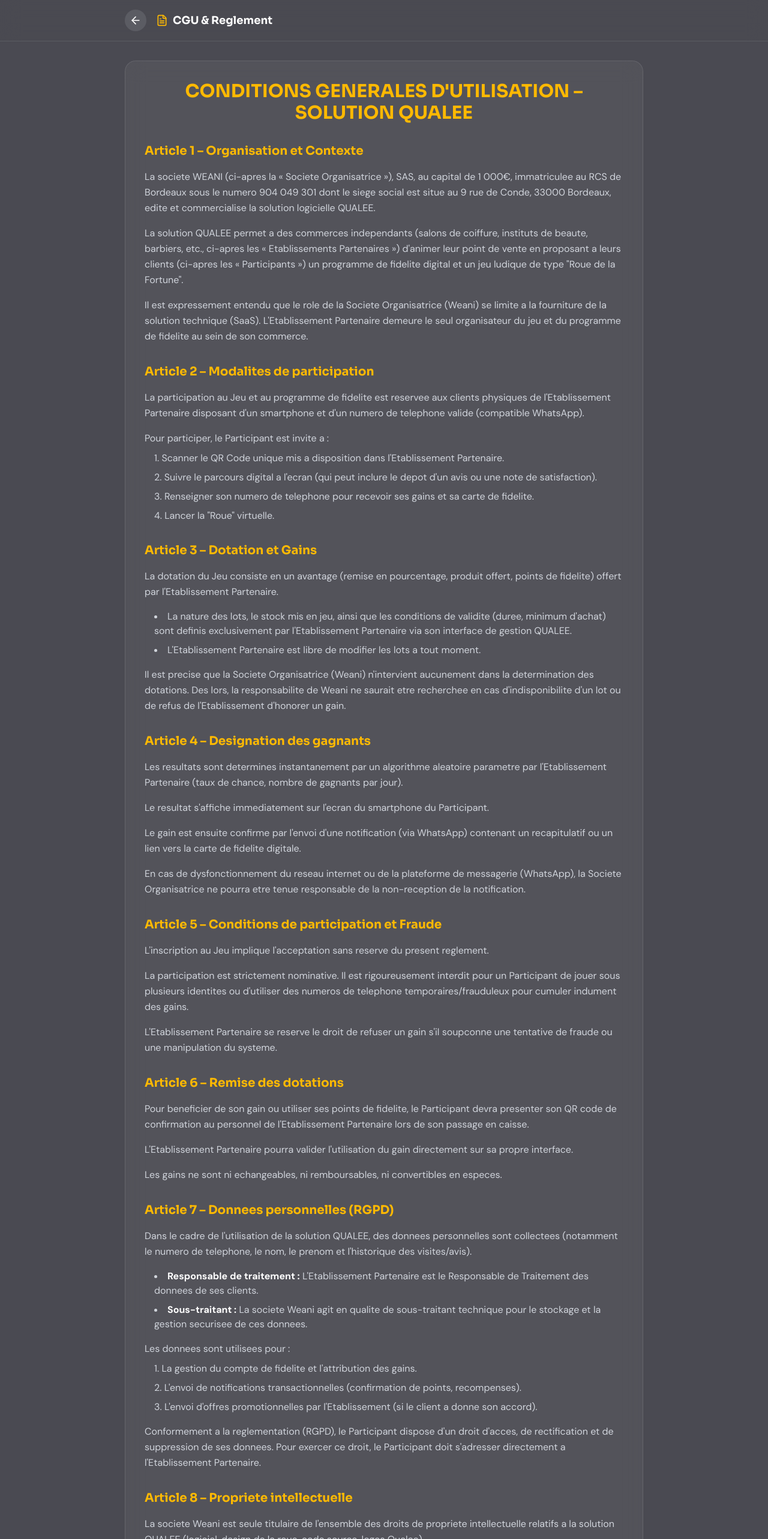
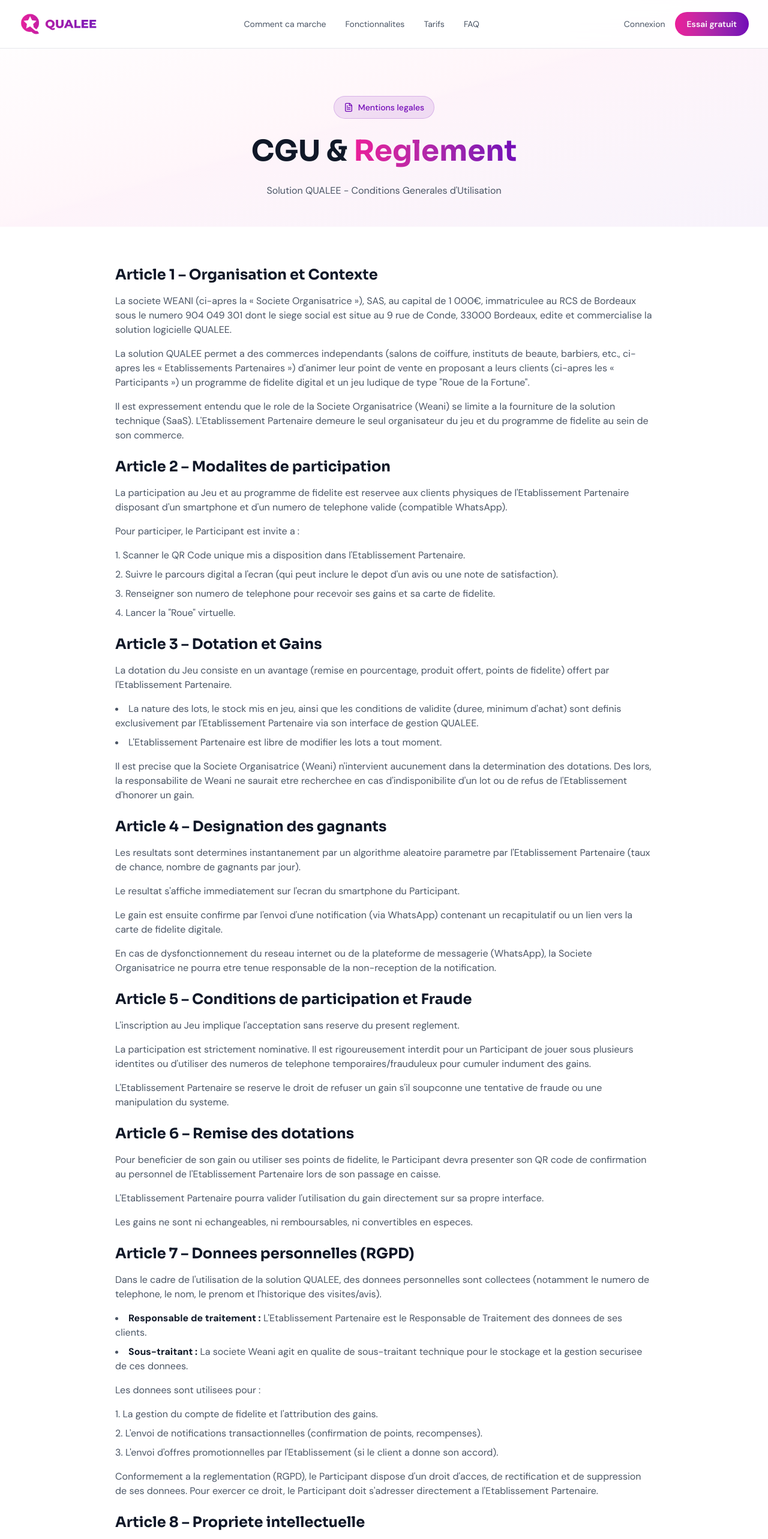
Before and after one commit to WEANI/qualee, a Next.js app: page /cgu in a window 1280 px wide. Shown: the top 2566 px of the page at 60% size. Built offline with nearby package versions, Linux system fonts and the light colour scheme; no server answers; a web font is replaced by a local one.

Commit message:
style: update CGU page theme and fix feedback Google link
- Updated CGU page to match app pink/violet theme
- Fixed Google reviews link position on feedback page (moved outside card)

Co-Authored-By: Claude Opus 4.5 <noreply@anthropic.com>

```diff
--- a/app/cgu/page.tsx
+++ b/app/cgu/page.tsx
@@ -1,191 +1,268 @@
 'use client';
 
-import React from 'react';
+import React, { useState } from 'react';
 import Link from 'next/link';
-import { FileText, ArrowLeft } from 'lucide-react';
+import { FileText, Menu, X } from 'lucide-react';
 
 export default function CGUPage() {
+  const [mobileMenuOpen, setMobileMenuOpen] = useState(false);
+
   return (
-    <div className="min-h-screen bg-[#4a4a52] text-white">
-      {/* Header */}
-      <div className="sticky top-0 z-50 bg-[#4a4a52]/95 backdrop-blur-lg border-b border-white/10">
-        <div className="max-w-4xl mx-auto px-4 py-4 flex items-center gap-4">
-          <button
-            onClick={() => window.history.back()}
-            className="p-2 rounded-full bg-white/10 hover:bg-white/20 transition-colors"
-          >
-            <ArrowLeft className="w-5 h-5" />
+    <div className="min-h-screen bg-white text-gray-900">
+      {/* Navigation */}
+      <nav className="fixed top-0 left-0 right-0 z-50 bg-white/90 backdrop-blur-lg border-b border-gray-200">
+        <div className="max-w-7xl mx-auto px-4 sm:px-6 lg:px-8">
+          <div className="flex items-center justify-between h-16 md:h-20">
+            <Link href="/" className="flex items-center gap-2">
+              <img src="/Logo Qualee pink violet.png" alt="Qualee" className="h-8 md:h-10 w-auto" />
+            </Link>
+
+            <div className="hidden md:flex items-center gap-8">
+              <Link href="/landing#fonctionnement" className="text-gray-600 hover:text-[#EB1E99] transition-colors text-sm">Comment ca marche</Link>
+              <Link href="/landing#fonctionnalites" className="text-gray-600 hover:text-[#EB1E99] transition-colors text-sm">Fonctionnalites</Link>
+              <Link href="/landing#tarifs" className="text-gray-600 hover:text-[#EB1E99] transition-colors text-sm">Tarifs</Link>
+              <Link href="/landing#faq" className="text-gray-600 hover:text-[#EB1E99] transition-colors text-sm">FAQ</Link>
+            </div>
+
+            <div className="hidden md:flex items-center gap-4">
+              <Link href="/auth/login" className="text-gray-600 hover:text-[#7209B7] transition-colors text-sm">Connexion</Link>
+              <Link href="/auth/signup" className="px-5 py-2.5 bg-gradient-to-r from-[#EB1E99] to-[#7209B7] text-white font-semibold rounded-full hover:from-[#f540ad] hover:to-[#8a1ed1] transition-all text-sm">
+                Essai gratuit
+              </Link>
+            </div>
+
+            <button onClick={() => setMobileMenuOpen(!mobileMenuOpen)} className="md:hidden p-2 text-gray-600 hover:text-[#EB1E99]">
+              {mobileMenuOpen ? <X className="w-6 h-6" /> : <Menu className="w-6 h-6" />}
             </button>
-          <div className="flex items-center gap-2">
-            <FileText className="w-5 h-5 text-amber-400" />
-            <h1 className="text-lg font-bold">CGU & Reglement</h1>
-          </div>
           </div>
         </div>
 
-      {/* Content */}
-      <div className="max-w-4xl mx-auto px-4 py-8">
-        <div className="bg-white/5 backdrop-blur-lg rounded-2xl p-6 sm:p-8 border border-white/10">
-          <h1 className="text-2xl sm:text-3xl font-bold text-amber-400 mb-8 text-center">
-            CONDITIONS GENERALES D'UTILISATION – SOLUTION QUALEE
+        {mobileMenuOpen && (
+          <div className="md:hidden bg-white border-t border-gray-200 py-4 px-4">
+            <div className="flex flex-col gap-4">
+              <Link href="/landing#fonctionnement" className="text-gray-600 hover:text-[#EB1E99] transition-colors py-2">Comment ca marche</Link>
+              <Link href="/landing#fonctionnalites" className="text-gray-600 hover:text-[#EB1E99] transition-colors py-2">Fonctionnalites</Link>
+              <Link href="/landing#tarifs" className="text-gray-600 hover:text-[#EB1E99] transition-colors py-2">Tarifs</Link>
+              <Link href="/landing#faq" className="text-gray-600 hover:text-[#EB1E99] transition-colors py-2">FAQ</Link>
+              <hr className="border-gray-200" />
+              <Link href="/auth/login" className="text-gray-600 hover:text-[#7209B7] transition-colors py-2">Connexion</Link>
+              <Link href="/auth/signup" className="px-5 py-3 bg-gradient-to-r from-[#EB1E99] to-[#7209B7] text-white font-semibold rounded-full text-center">
+                Essai gratuit
+              </Link>
+            </div>
+          </div>
+        )}
+      </nav>
+
+      {/* Hero Section */}
+      <section className="relative pt-32 md:pt-40 pb-12 px-4 bg-gradient-to-br from-white via-[#EB1E99]/5 to-[#7209B7]/5">
+        <div className="max-w-4xl mx-auto text-center relative z-10">
+          <div className="inline-flex items-center gap-2 px-4 py-2 bg-[#7209B7]/10 border border-[#7209B7]/20 rounded-full mb-6">
+            <FileText className="w-4 h-4 text-[#7209B7]" />
+            <span className="text-[#7209B7] text-sm font-medium">Mentions legales</span>
+          </div>
+
+          <h1 className="text-4xl md:text-5xl font-bold leading-tight mb-6">
+            CGU &{' '}
+            <span className="text-transparent bg-clip-text bg-gradient-to-r from-[#EB1E99] to-[#7209B7]">
+              Reglement
+            </span>
           </h1>
 
+          <p className="text-gray-600">
+            Solution QUALEE - Conditions Generales d'Utilisation
+          </p>
+        </div>
+      </section>
+
+      {/* Content */}
+      <section className="py-16 px-4 bg-white">
+        <div className="max-w-4xl mx-auto">
+          <div className="prose prose-lg max-w-none">
             {/* Article 1 */}
-          <section className="mb-8">
-            <h2 className="text-xl font-bold text-amber-400 mb-4">Article 1 – Organisation et Contexte</h2>
-            <p className="text-gray-300 leading-relaxed mb-4">
+            <h2 className="text-2xl font-bold text-gray-900 mb-4">Article 1 – Organisation et Contexte</h2>
+            <p className="text-gray-600 mb-4">
               La societe WEANI (ci-apres la « Societe Organisatrice »), SAS, au capital de 1 000€, immatriculee au RCS de Bordeaux sous le numero 904 049 301 dont le siege social est situe au 9 rue de Conde, 33000 Bordeaux, edite et commercialise la solution logicielle QUALEE.
             </p>
-            <p className="text-gray-300 leading-relaxed mb-4">
+            <p className="text-gray-600 mb-4">
               La solution QUALEE permet a des commerces independants (salons de coiffure, instituts de beaute, barbiers, etc., ci-apres les « Etablissements Partenaires ») d'animer leur point de vente en proposant a leurs clients (ci-apres les « Participants ») un programme de fidelite digital et un jeu ludique de type "Roue de la Fortune".
             </p>
-            <p className="text-gray-300 leading-relaxed">
+            <p className="text-gray-600 mb-6">
               Il est expressement entendu que le role de la Societe Organisatrice (Weani) se limite a la fourniture de la solution technique (SaaS). L'Etablissement Partenaire demeure le seul organisateur du jeu et du programme de fidelite au sein de son commerce.
             </p>
-          </section>
 
             {/* Article 2 */}
-          <section className="mb-8">
-            <h2 className="text-xl font-bold text-amber-400 mb-4">Article 2 – Modalites de participation</h2>
-            <p className="text-gray-300 leading-relaxed mb-4">
+            <h2 className="text-2xl font-bold text-gray-900 mb-4">Article 2 – Modalites de participation</h2>
+            <p className="text-gray-600 mb-4">
               La participation au Jeu et au programme de fidelite est reservee aux clients physiques de l'Etablissement Partenaire disposant d'un smartphone et d'un numero de telephone valide (compatible WhatsApp).
             </p>
-            <p className="text-gray-300 leading-relaxed mb-2">Pour participer, le Participant est invite a :</p>
-            <ol className="list-decimal list-inside text-gray-300 space-y-2 ml-4">
+            <p className="text-gray-600 mb-4">Pour participer, le Participant est invite a :</p>
+            <ol className="list-decimal list-inside text-gray-600 mb-6 space-y-2">
               <li>Scanner le QR Code unique mis a disposition dans l'Etablissement Partenaire.</li>
               <li>Suivre le parcours digital a l'ecran (qui peut inclure le depot d'un avis ou une note de satisfaction).</li>
               <li>Renseigner son numero de telephone pour recevoir ses gains et sa carte de fidelite.</li>
               <li>Lancer la "Roue" virtuelle.</li>
             </ol>
-          </section>
 
             {/* Article 3 */}
-          <section className="mb-8">
-            <h2 className="text-xl font-bold text-amber-400 mb-4">Article 3 – Dotation et Gains</h2>
-            <p className="text-gray-300 leading-relaxed mb-4">
+            <h2 className="text-2xl font-bold text-gray-900 mb-4">Article 3 – Dotation et Gains</h2>
+            <p className="text-gray-600 mb-4">
               La dotation du Jeu consiste en un avantage (remise en pourcentage, produit offert, points de fidelite) offert par l'Etablissement Partenaire.
             </p>
-            <ul className="list-disc list-inside text-gray-300 space-y-2 ml-4 mb-4">
+            <ul className="list-disc list-inside text-gray-600 mb-4 space-y-2">
               <li>La nature des lots, le stock mis en jeu, ainsi que les conditions de validite (duree, minimum d'achat) sont definis exclusivement par l'Etablissement Partenaire via son interface de gestion QUALEE.</li>
               <li>L'Etablissement Partenaire est libre de modifier les lots a tout moment.</li>
             </ul>
-            <p className="text-gray-300 leading-relaxed">
+            <p className="text-gray-600 mb-6">
               Il est precise que la Societe Organisatrice (Weani) n'intervient aucunement dans la determination des dotations. Des lors, la responsabilite de Weani ne saurait etre recherchee en cas d'indisponibilite d'un lot ou de refus de l'Etablissement d'honorer un gain.
             </p>
-          </section>
 
             {/* Article 4 */}
-          <section className="mb-8">
-            <h2 className="text-xl font-bold text-amber-400 mb-4">Article 4 – Designation des gagnants</h2>
-            <p className="text-gray-300 leading-relaxed mb-4">
+            <h2 className="text-2xl font-bold text-gray-900 mb-4">Article 4 – Designation des gagnants</h2>
+            <p className="text-gray-600 mb-4">
               Les resultats sont determines instantanement par un algorithme aleatoire parametre par l'Etablissement Partenaire (taux de chance, nombre de gagnants par jour).
             </p>
-            <p className="text-gray-300 leading-relaxed mb-4">
+            <p className="text-gray-600 mb-4">
               Le resultat s'affiche immediatement sur l'ecran du smartphone du Participant.
             </p>
-            <p className="text-gray-300 leading-relaxed mb-4">
+            <p className="text-gray-600 mb-4">
               Le gain est ensuite confirme par l'envoi d'une notification (via WhatsApp) contenant un recapitulatif ou un lien vers la carte de fidelite digitale.
             </p>
-            <p className="text-gray-300 leading-relaxed">
+            <p className="text-gray-600 mb-6">
               En cas de dysfonctionnement du reseau internet ou de la plateforme de messagerie (WhatsApp), la Societe Organisatrice ne pourra etre tenue responsable de la non-reception de la notification.
             </p>
-          </section>
 
             {/* Article 5 */}
-          <section className="mb-8">
-            <h2 className="text-xl font-bold text-amber-400 mb-4">Article 5 – Conditions de participation et Fraude</h2>
-            <p className="text-gray-300 leading-relaxed mb-4">
+            <h2 className="text-2xl font-bold text-gray-900 mb-4">Article 5 – Conditions de participation et Fraude</h2>
+            <p className="text-gray-600 mb-4">
               L'inscription au Jeu implique l'acceptation sans reserve du present reglement.
             </p>
-            <p className="text-gray-300 leading-relaxed mb-4">
+            <p className="text-gray-600 mb-4">
               La participation est strictement nominative. Il est rigoureusement interdit pour un Participant de jouer sous plusieurs identites ou d'utiliser des numeros de telephone temporaires/frauduleux pour cumuler indument des gains.
             </p>
-            <p className="text-gray-300 leading-relaxed">
+            <p className="text-gray-600 mb-6">
               L'Etablissement Partenaire se reserve le droit de refuser un gain s'il soupconne une tentative de fraude ou une manipulation du systeme.
             </p>
-          </section>
 
             {/* Article 6 */}
-          <section className="mb-8">
-            <h2 className="text-xl font-bold text-amber-400 mb-4">Article 6 – Remise des dotations</h2>
-            <p className="text-gray-300 leading-relaxed mb-4">
+            <h2 className="text-2xl font-bold text-gray-900 mb-4">Article 6 – Remise des dotations</h2>
+            <p className="text-gray-600 mb-4">
               Pour beneficier de son gain ou utiliser ses points de fidelite, le Participant devra presenter son QR code de confirmation au personnel de l'Etablissement Partenaire lors de son passage en caisse.
             </p>
-            <p className="text-gray-300 leading-relaxed mb-4">
+            <p className="text-gray-600 mb-4">
               L'Etablissement Partenaire pourra valider l'utilisation du gain directement sur sa propre interface.
             </p>
-            <p className="text-gray-300 leading-relaxed">
+            <p className="text-gray-600 mb-6">
               Les gains ne sont ni echangeables, ni remboursables, ni convertibles en especes.
             </p>
-          </section>
 
             {/* Article 7 */}
-          <section className="mb-8">
-            <h2 className="text-xl font-bold text-amber-400 mb-4">Article 7 – Donnees personnelles (RGPD)</h2>
-            <p className="text-gray-300 leading-relaxed mb-4">
+            <h2 className="text-2xl font-bold text-gray-900 mb-4">Article 7 – Donnees personnelles (RGPD)</h2>
+            <p className="text-gray-600 mb-4">
               Dans le cadre de l'utilisation de la solution QUALEE, des donnees personnelles sont collectees (notamment le numero de telephone, le nom, le prenom et l'historique des visites/avis).
             </p>
-            <ul className="list-disc list-inside text-gray-300 space-y-2 ml-4 mb-4">
-              <li><strong className="text-white">Responsable de traitement :</strong> L'Etablissement Partenaire est le Responsable de Traitement des donnees de ses clients.</li>
-              <li><strong className="text-white">Sous-traitant :</strong> La societe Weani agit en qualite de sous-traitant technique pour le stockage et la gestion securisee de ces donnees.</li>
+            <ul className="list-disc list-inside text-gray-600 mb-4 space-y-2">
+              <li><strong className="text-gray-900">Responsable de traitement :</strong> L'Etablissement Partenaire est le Responsable de Traitement des donnees de ses clients.</li>
+              <li><strong className="text-gray-900">Sous-traitant :</strong> La societe Weani agit en qualite de sous-traitant technique pour le stockage et la gestion securisee de ces donnees.</li>
             </ul>
-            <p className="text-gray-300 leading-relaxed mb-2">Les donnees sont utilisees pour :</p>
-            <ol className="list-decimal list-inside text-gray-300 space-y-2 ml-4 mb-4">
+            <p className="text-gray-600 mb-4">Les donnees sont utilisees pour :</p>
+            <ol className="list-decimal list-inside text-gray-600 mb-4 space-y-2">
               <li>La gestion du compte de fidelite et l'attribution des gains.</li>
               <li>L'envoi de notifications transactionnelles (confirmation de points, recompenses).</li>
               <li>L'envoi d'offres promotionnelles par l'Etablissement (si le client a donne son accord).</li>
             </ol>
-            <p className="text-gray-300 leading-relaxed">
+            <p className="text-gray-600 mb-6">
               Conformement a la reglementation (RGPD), le Participant dispose d'un droit d'acces, de rectification et de suppression de ses donnees. Pour exercer ce droit, le Participant doit s'adresser directement a l'Etablissement Partenaire.
             </p>
-          </section>
 
             {/* Article 8 */}
-          <section className="mb-8">
-            <h2 className="text-xl font-bold text-amber-400 mb-4">Article 8 – Propriete intellectuelle</h2>
-            <p className="text-gray-300 leading-relaxed mb-4">
+            <h2 className="text-2xl font-bold text-gray-900 mb-4">Article 8 – Propriete intellectuelle</h2>
+            <p className="text-gray-600 mb-4">
               La societe Weani est seule titulaire de l'ensemble des droits de propriete intellectuelle relatifs a la solution QUALEE (logiciel, design de la roue, code source, logos Qualee).
             </p>
-            <p className="text-gray-300 leading-relaxed">
+            <p className="text-gray-600 mb-6">
               L'utilisation du service ne confere au Participant aucun droit de propriete sur ces elements. Toute reproduction ou ingenierie inverse est strictement interdite.
             </p>
-          </section>
 
             {/* Article 9 */}
-          <section className="mb-8">
-            <h2 className="text-xl font-bold text-amber-400 mb-4">Article 9 – Responsabilite Technique</h2>
-            <p className="text-gray-300 leading-relaxed mb-4">
+            <h2 className="text-2xl font-bold text-gray-900 mb-4">Article 9 – Responsabilite Technique</h2>
+            <p className="text-gray-600 mb-4">
               La Societe Organisatrice (Weani) s'engage a faire ses meilleurs efforts pour assurer la disponibilite du service. Toutefois, sa responsabilite ne saurait etre engagee en cas de :
             </p>
-            <ul className="list-disc list-inside text-gray-300 space-y-2 ml-4">
+            <ul className="list-disc list-inside text-gray-600 mb-6 space-y-2">
               <li>Panne du reseau Internet ou telephonique du Participant ou de l'Etablissement.</li>
               <li>Dysfonctionnement des services tiers (Google, WhatsApp, Meta).</li>
               <li>Mauvaise configuration des offres par l'Etablissement Partenaire.</li>
             </ul>
-          </section>
 
             {/* Article 10 */}
-          <section className="mb-8">
-            <h2 className="text-xl font-bold text-amber-400 mb-4">Article 10 – Loi applicable et juridiction</h2>
-            <p className="text-gray-300 leading-relaxed mb-4">
+            <h2 className="text-2xl font-bold text-gray-900 mb-4">Article 10 – Loi applicable et juridiction</h2>
+            <p className="text-gray-600 mb-4">
               Les presentes CGU sont soumises a la loi francaise.
             </p>
-            <p className="text-gray-300 leading-relaxed">
+            <p className="text-gray-600 mb-6">
               En cas de litige, et apres tentative de resolution amiable, competence expresse est attribuee aux tribunaux competents du ressort du siege social de la societe Weani.
             </p>
-          </section>
 
             {/* Footer info */}
-          <div className="mt-12 pt-6 border-t border-white/10 text-center">
-            <p className="text-gray-400 text-sm">
-              WEANI SAS - 9 rue de Conde, 33000 Bordeaux
-            </p>
-            <p className="text-gray-400 text-sm">
-              RCS Bordeaux 904 049 301
-            </p>
+            <div className="bg-gray-50 rounded-2xl p-6 mt-12">
+              <p className="text-gray-700"><strong>WEANI SAS</strong></p>
+              <p className="text-gray-700">9 rue de Conde, 33000 Bordeaux</p>
+              <p className="text-gray-700">RCS Bordeaux 904 049 301</p>
             </div>
           </div>
         </div>
+      </section>
+
+      {/* Footer */}
+      <footer className="py-16 px-4 border-t border-gray-200 bg-gray-50">
+        <div className="max-w-7xl mx-auto">
+          <div className="grid md:grid-cols-4 gap-12 mb-12">
+            <div className="md:col-span-1">
+              <img src="/Logo Qualee pink violet.png" alt="Qualee" className="h-10 w-auto mb-4" />
+              <p className="text-gray-600 text-sm mb-6">
+                La solution de fidelisation client nouvelle generation pour les professionnels de la beaute.
+              </p>
+            </div>
+
+            <div>
+              <h4 className="font-semibold mb-4 text-gray-900">Produit</h4>
+              <ul className="space-y-3">
+                <li><Link href="/landing#fonctionnement" className="text-gray-600 hover:text-[#EB1E99] transition-colors text-sm">Comment ca marche</Link></li>
+                <li><Link href="/landing#fonctionnalites" className="text-gray-600 hover:text-[#EB1E99] transition-colors text-sm">Fonctionnalites</Link></li>
+                <li><Link href="/landing#tarifs" className="text-gray-600 hover:text-[#EB1E99] transition-colors text-sm">Tarifs</Link></li>
+                <li><Link href="/landing#faq" className="text-gray-600 hover:text-[#EB1E99] transition-colors text-sm">FAQ</Link></li>
+              </ul>
+            </div>
+
+            <div>
+              <h4 className="font-semibold mb-4 text-gray-900">Entreprise</h4>
+              <ul className="space-y-3">
+                <li><Link href="/about" className="text-gray-600 hover:text-[#EB1E99] transition-colors text-sm">A propos</Link></li>
+                <li><Link href="/contact" className="text-gray-600 hover:text-[#EB1E99] transition-colors text-sm">Contact</Link></li>
+                <li><Link href="/blog" className="text-gray-600 hover:text-[#EB1E99] transition-colors text-sm">Blog</Link></li>
+                <li><Link href="/careers" className="text-gray-600 hover:text-[#EB1E99] transition-colors text-sm">Carrieres</Link></li>
+              </ul>
+            </div>
+
+            <div>
+              <h4 className="font-semibold mb-4 text-gray-900">Legal</h4>
+              <ul className="space-y-3">
+                <li><Link href="/privacy" className="text-gray-600 hover:text-[#EB1E99] transition-colors text-sm">Politique de confidentialite</Link></li>
+                <li><Link href="/terms" className="text-gray-600 hover:text-[#EB1E99] transition-colors text-sm">Conditions d'utilisation</Link></li>
+                <li><Link href="/cookies" className="text-gray-600 hover:text-[#EB1E99] transition-colors text-sm">Cookies</Link></li>
+                <li><Link href="/gdpr" className="text-gray-600 hover:text-[#EB1E99] transition-colors text-sm">RGPD</Link></li>
+                <li><Link href="/cgu" className="text-gray-600 hover:text-[#EB1E99] transition-colors text-sm">CGU & Reglement</Link></li>
+              </ul>
+            </div>
+          </div>
+
+          <div className="pt-8 border-t border-gray-200 flex flex-col md:flex-row items-center justify-between gap-4">
+            <p className="text-gray-500 text-sm">© {new Date().getFullYear()} Qualee. Tous droits reserves.</p>
+            <p className="text-gray-500 text-sm">Fait avec amour pour les professionnels de la beaute</p>
+          </div>
+        </div>
+      </footer>
     </div>
   );
 }
```
Also changed, not shown: app/feedback/[shopId]/page.tsx (+16 -15 lines). Lines whose indentation alone changed are shown as unchanged.
